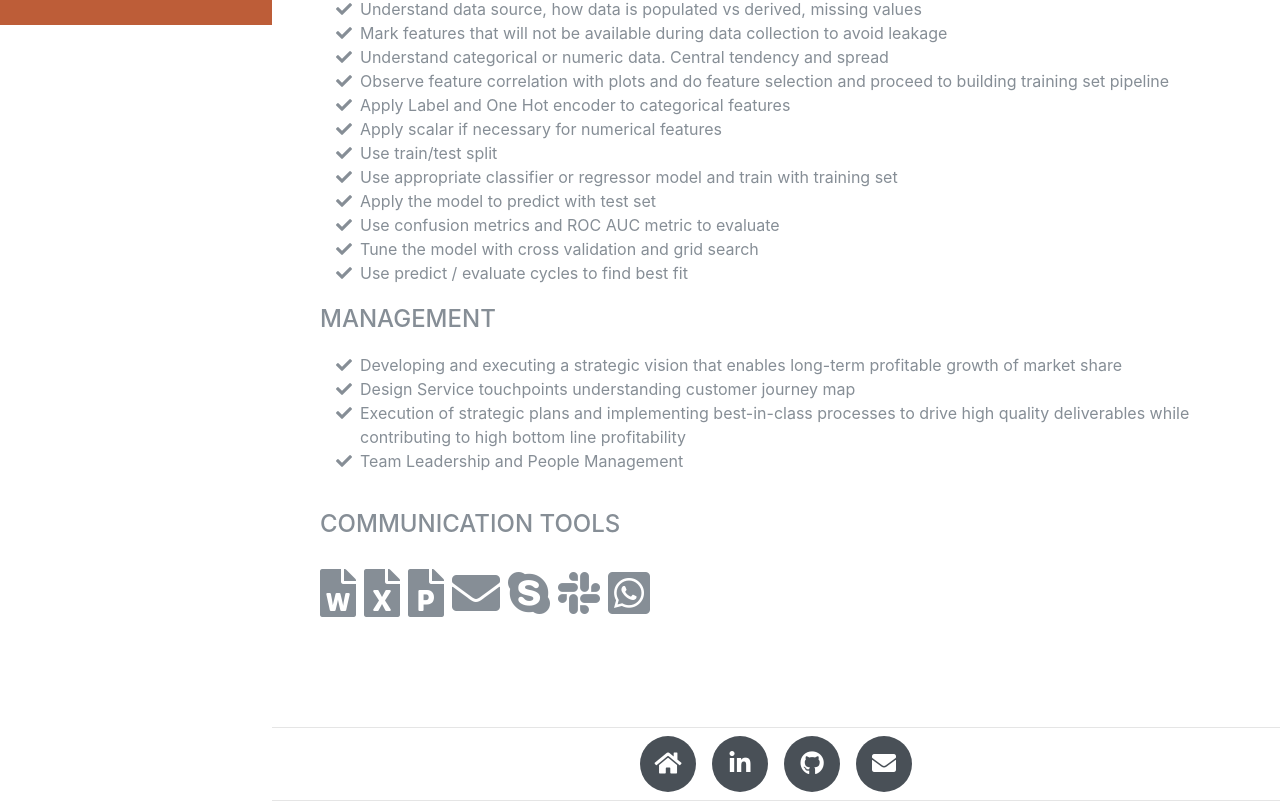
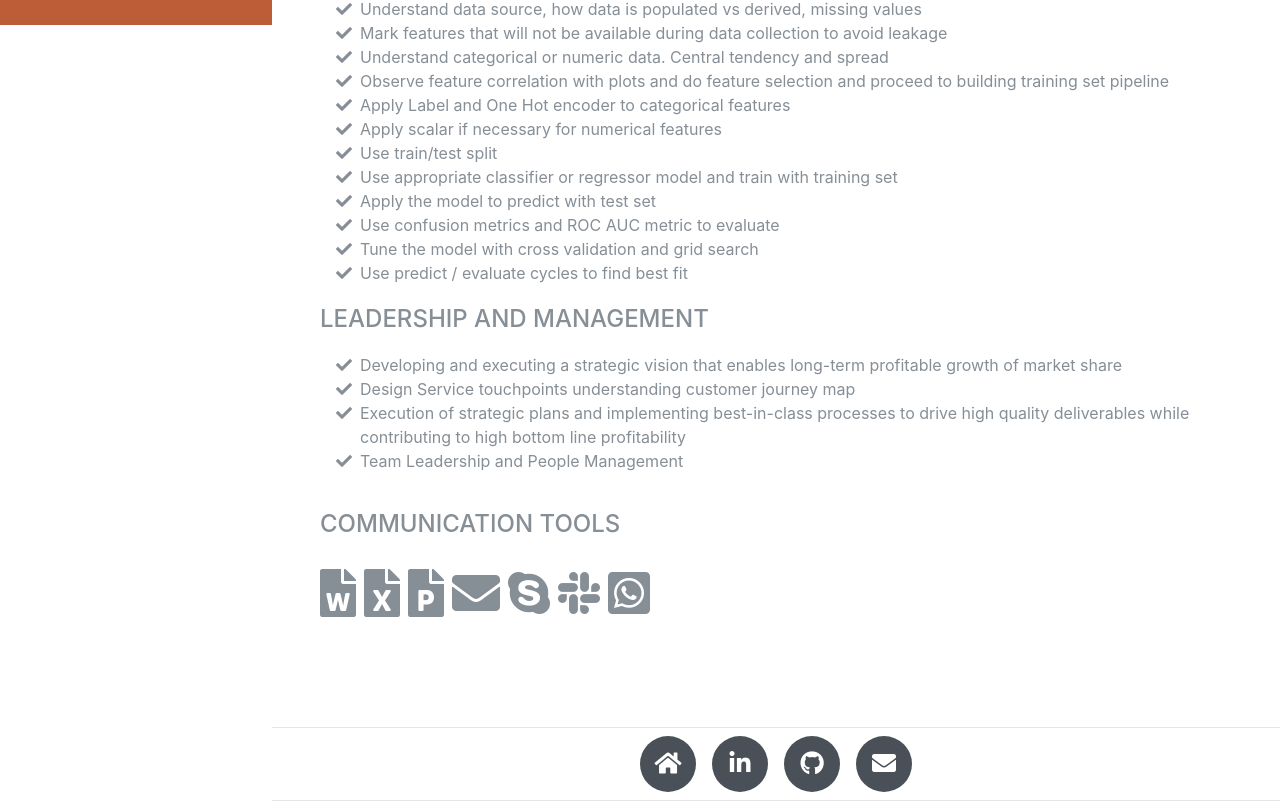
Before and after one commit to KedarJo/profile, a React (Create React App) app: page /Skills in a window 1280 px wide. Shown: the part 775-1576 px from the top of the page. Built offline with nearby package versions, Linux system fonts and the light colour scheme; a web font is replaced by a local one.

Commit message:
cosmetic

```diff
--- a/src/components/Skills.js
+++ b/src/components/Skills.js
@@ -124,7 +124,7 @@ function Skills() {
               Use predict / evaluate cycles to find best fit</li>
           </ul>
 
-          <div className="subheading mb-3 text-justify">Management</div>
+          <div className="subheading mb-3 text-justify">Leadership and Management</div>
             <ul className="fa-ul mb-0">
               <li>
                 <i className="fa-li fa fa-check"></i>
```
